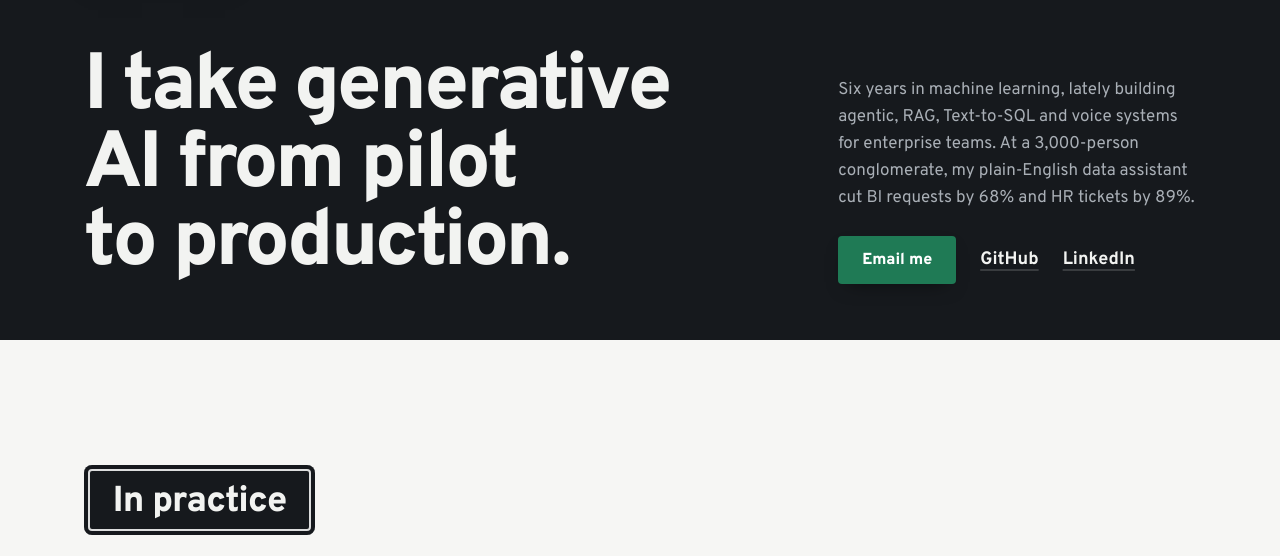
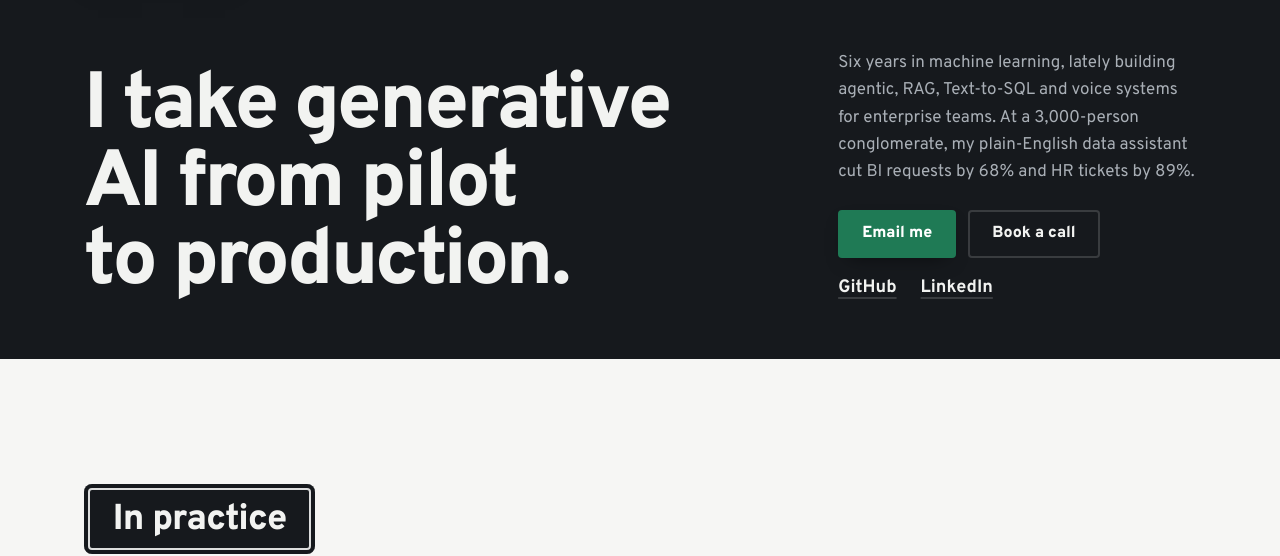
Before and after one commit to Abubakarjutt/Abubakarjutt.github.io, a plain HTML site: page index.html in a window 1280 px wide. Shown: the part 281-837 px from the top of the page. Drawn offline with Linux system fonts and the light colour scheme; animation ran at ten frames a second; a web font is replaced by a local one.

Commit message:
Add Calendly booking link to hero and contact

```diff
--- a/index.html
+++ b/index.html
@@ -23,7 +23,7 @@
     <link rel="preconnect" href="https://fonts.googleapis.com" />
     <link rel="preconnect" href="https://fonts.gstatic.com" crossorigin />
     <link rel="stylesheet" href="https://fonts.googleapis.com/css2?family=Overpass:ital,wght@0,400;0,600;0,700;0,800;1,400&family=Overpass+Mono:wght@400;600&display=swap" />
-    <link rel="stylesheet" href="styles.css?v=20261112b" />
+    <link rel="stylesheet" href="styles.css?v=20261112c" />
     <script>document.documentElement.classList.add("js");</script>
     <script type="application/ld+json">
       {
@@ -72,8 +72,11 @@
             <p class="hero-lede">Six years in machine learning, lately building agentic, RAG, Text-to-SQL and voice systems for enterprise teams. At a <span class="nowrap">3,000-person</span> conglomerate, my plain-English data assistant cut BI requests by 68% and HR tickets by 89%.</p>
             <p class="board-actions">
               <a class="button" href="mailto:abubakarsahi@hotmail.com">Email me</a>
-              <a class="board-link" href="https://github.com/Abubakarjutt" target="_blank" rel="noopener noreferrer">GitHub<span class="visually-hidden"> (opens in new tab)</span></a>
-              <a class="board-link" href="https://www.linkedin.com/in/muhammad-abubakar-ds" target="_blank" rel="noopener noreferrer">LinkedIn<span class="visually-hidden"> (opens in new tab)</span></a>
+              <a class="button button--ghost" href="https://calendly.com/abubakarsahi534/30min" target="_blank" rel="noopener noreferrer">Book a call<span class="visually-hidden"> (opens in new tab)</span></a>
+              <span class="board-profiles">
+                <a class="board-link" href="https://github.com/Abubakarjutt" target="_blank" rel="noopener noreferrer">GitHub<span class="visually-hidden"> (opens in new tab)</span></a>
+                <a class="board-link" href="https://www.linkedin.com/in/muhammad-abubakar-ds" target="_blank" rel="noopener noreferrer">LinkedIn<span class="visually-hidden"> (opens in new tab)</span></a>
+              </span>
             </p>
           </div>
         </div>
@@ -428,6 +431,7 @@
         <h2 class="contact-title" id="contact-title" data-scroll="enter">Trying to get a GenAI pilot over the line? I’d like to hear about it.</h2>
         <p class="contact-links">
           <a class="contact-email" href="mailto:abubakarsahi@hotmail.com">abubakarsahi@hotmail.com</a>
+          <a class="text-link" href="https://calendly.com/abubakarsahi534/30min" target="_blank" rel="noopener noreferrer">Book a 30-minute call<span class="visually-hidden"> (opens in new tab)</span></a>
           <a class="text-link" href="https://www.linkedin.com/in/muhammad-abubakar-ds" target="_blank" rel="noopener noreferrer">LinkedIn<span class="visually-hidden"> (opens in new tab)</span></a>
           <a class="text-link" href="https://github.com/Abubakarjutt" target="_blank" rel="noopener noreferrer">GitHub<span class="visually-hidden"> (opens in new tab)</span></a>
         </p>
--- a/styles.css
+++ b/styles.css
@@ -306,6 +306,18 @@ a {
   transform: translateY(1px);
 }
 
+/* Secondary action on the graphite board: same size as .button, outline only. */
+.button--ghost {
+  background: transparent;
+  color: var(--enamel-ink);
+  box-shadow: inset 0 0 0 2px var(--enamel-rule);
+}
+
+.button--ghost:hover {
+  background: transparent;
+  box-shadow: inset 0 0 0 2px var(--signal-bright);
+}
+
 .text-link,
 .board-link {
   font-weight: 700;
@@ -419,7 +431,14 @@ a {
   display: flex;
   flex-wrap: wrap;
   align-items: center;
-  gap: 12px 24px;
+  gap: 16px 12px;
+}
+
+/* Profile links sit on their own row under the two actions. */
+.board-profiles {
+  flex-basis: 100%;
+  display: flex;
+  gap: 24px;
 }
 
 /* ── Sections: sign plate above, the time column down the left ── */
```
